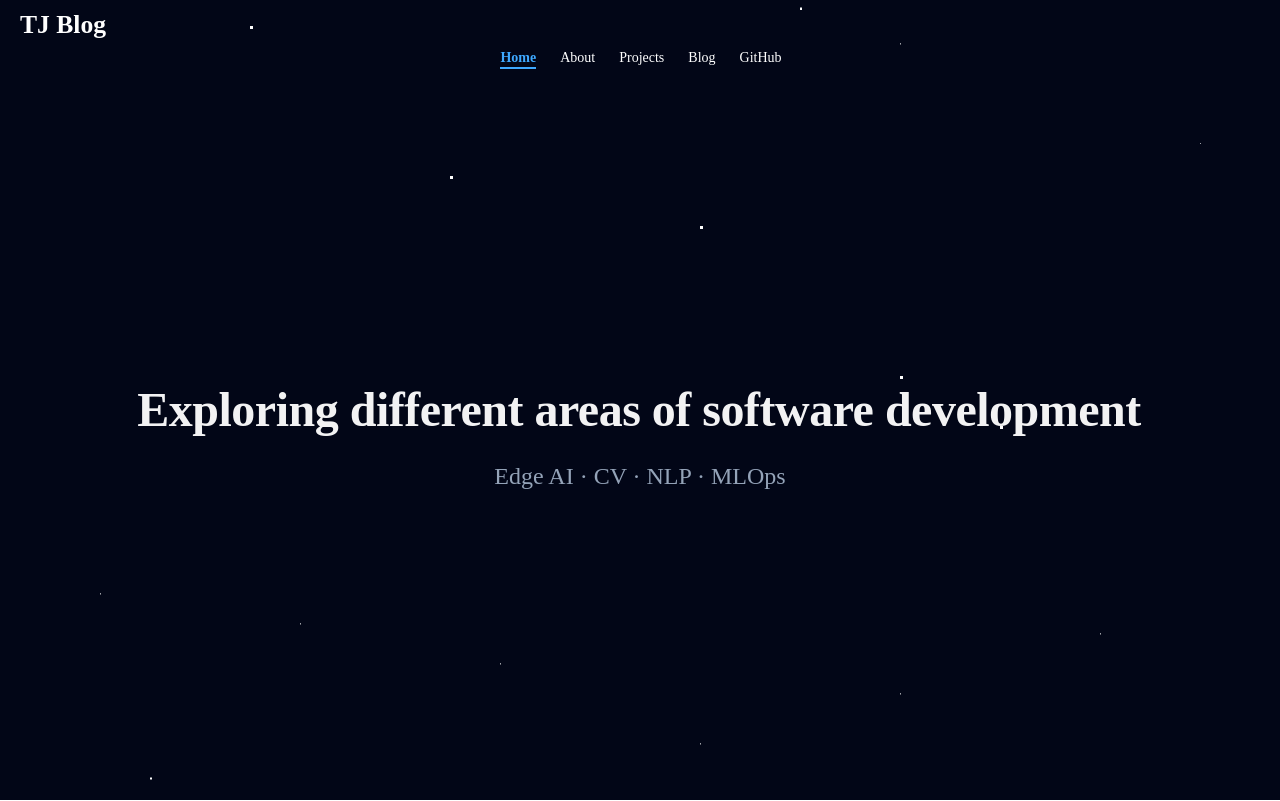
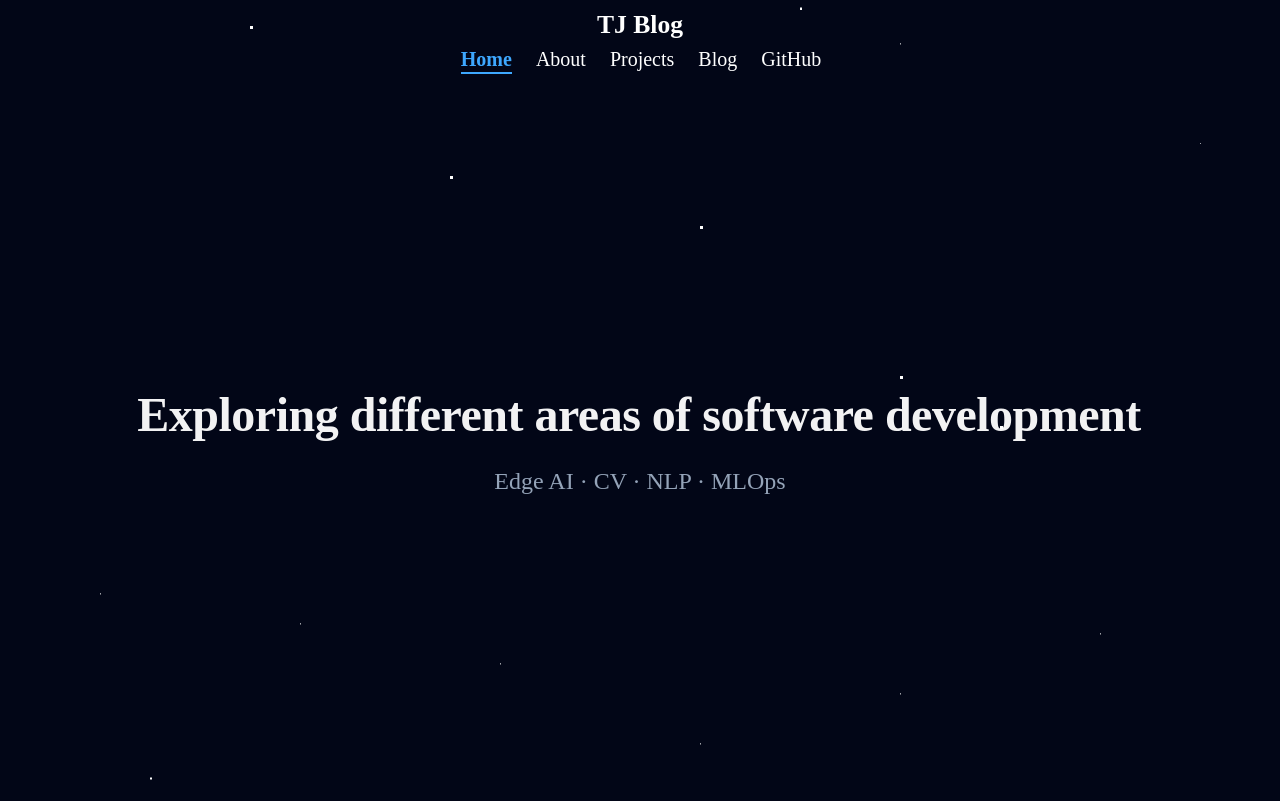
Before and after one commit to Yoon-Tae-Jun/MyBlog, a React (Vite) app: page / in a window 1280 px wide. Built offline with nearby package versions, Linux system fonts and the light colour scheme.

Commit message:
add paper

```diff
--- a/package.json
+++ b/package.json
@@ -4,7 +4,7 @@
   "version": "0.0.1",
   "type": "module",
   "scripts": {
-    "dev": "vite",
+    "dev": "vite --host",
     "build": "vite build",
     "lint": "eslint .",
     "preview": "vite preview",
--- a/src/componets/NavBar/Navbar.css
+++ b/src/componets/NavBar/Navbar.css
@@ -61,7 +61,7 @@
 /* ========================= */
 /*   화면이 좁아졌을 때 처리  */
 /* ========================= */
-@media (max-width: 1500px) {
+@media (max-width: 1600px) {
   .nav-container {
     height: auto;
     padding: 10px 0;
@@ -89,6 +89,18 @@
   }
 
   .nav-a {
-    font-size: 14px;
+    font-size: 20px;
+  }
+
+  .nav-left-logo {
+    position: static;
+    transform: none;
+    margin-bottom: 8px;
+
+    width: 100%;         /* 로고 영역 전체 */
+    display: flex;
+    justify-content: center;  /* 로고 가운데 정렬 */
+
+    padding: 0;          /* 기존 left 패딩 제거 */
   }
 }
```
Also changed, not shown: 1 other file (tests, documents, lock files or other folders).
